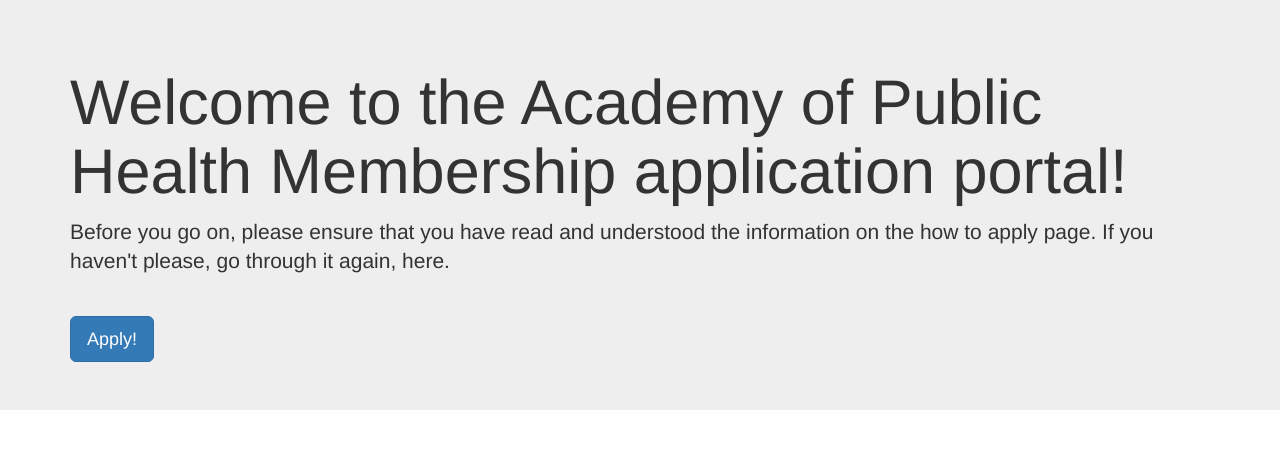
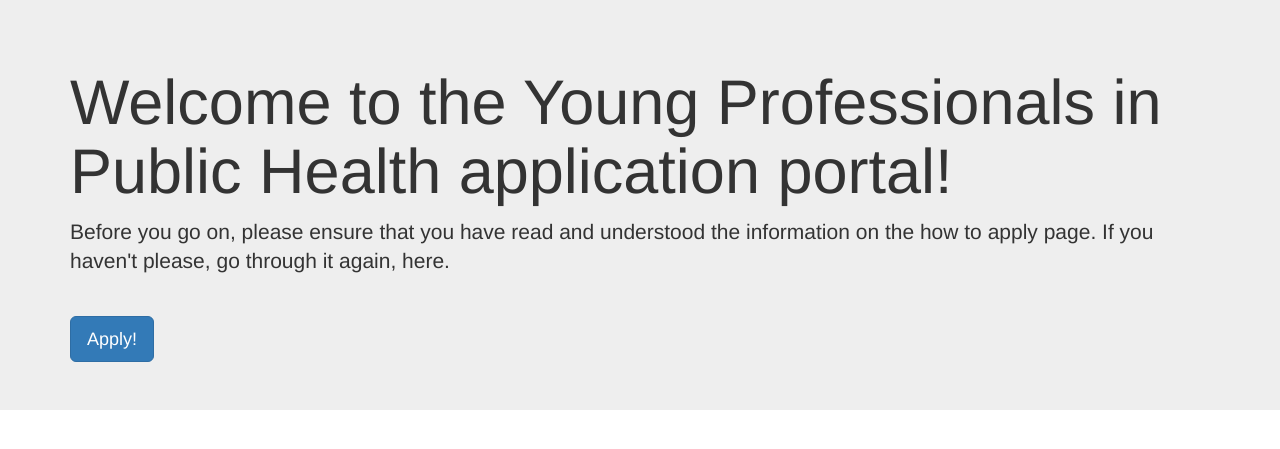
Before and after one commit to publichealth-edu/ypph-application, a Flask app: page / in a window 1280 px wide. Shown: the top 449 px of the page. Run offline with Flask 2, Linux system fonts and the light colour scheme; some libraries are stand-ins or nearby versions.

Commit message:
Update index.html

```diff
--- a/templates/index.html
+++ b/templates/index.html
@@ -8,7 +8,7 @@ Home
 
 <div class="jumbotron">
     <div class="container" style="padding: 2;">
-      <h1 class="display-4">Welcome to the Academy of Public Health Membership application portal!</h1>
+      <h1 class="display-4">Welcome to the Young Professionals in Public Health application portal!</h1>
       <p class="lead">Before you go on, please ensure that you have read and understood the information on the how to apply page. If you haven't please, go through it again, here.</p>
       <hr class="my-4">
     <a class="btn btn-primary btn-lg" href=" {{ url_for ('login') }} " role="button">Apply!</a>
```
